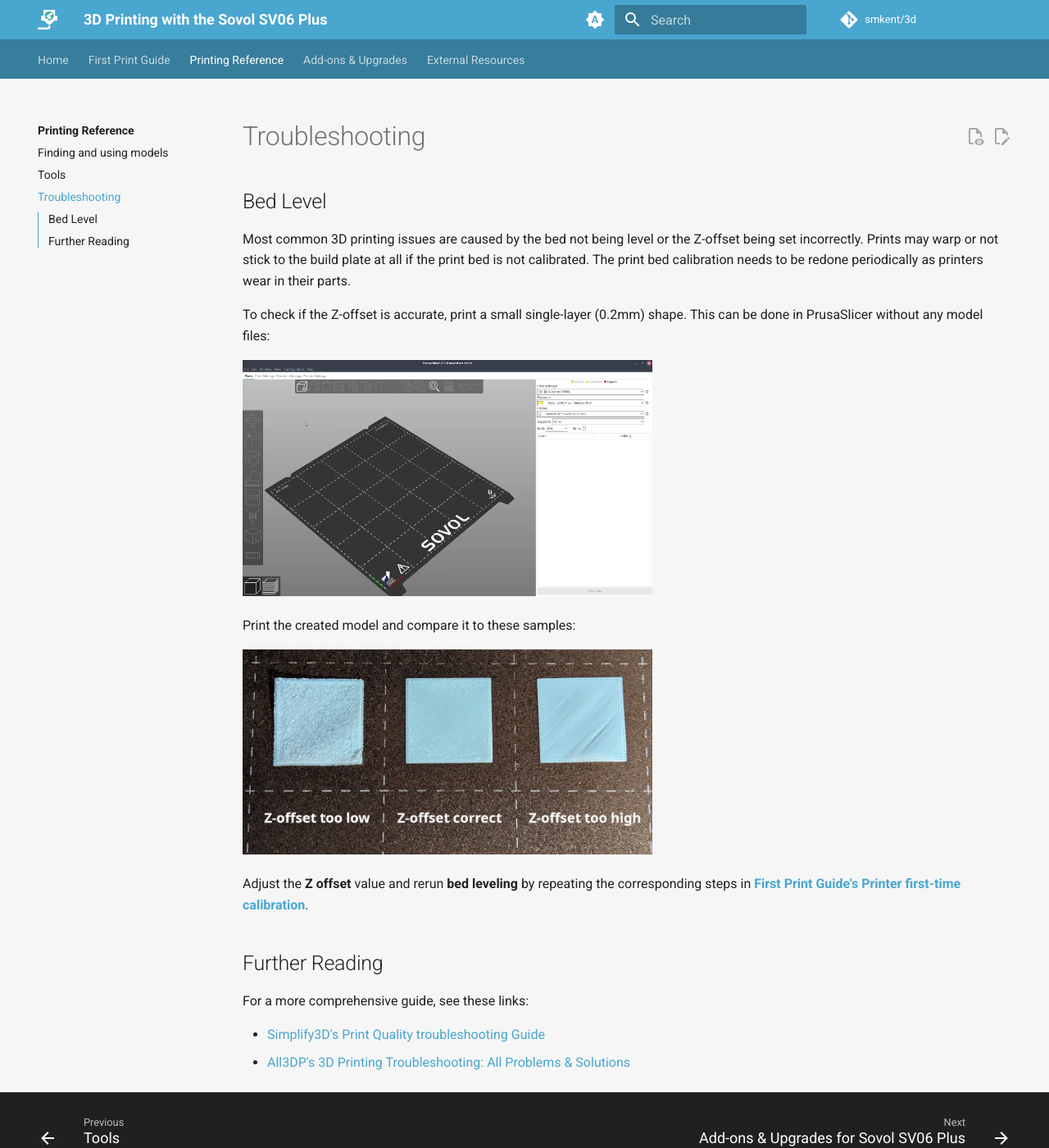
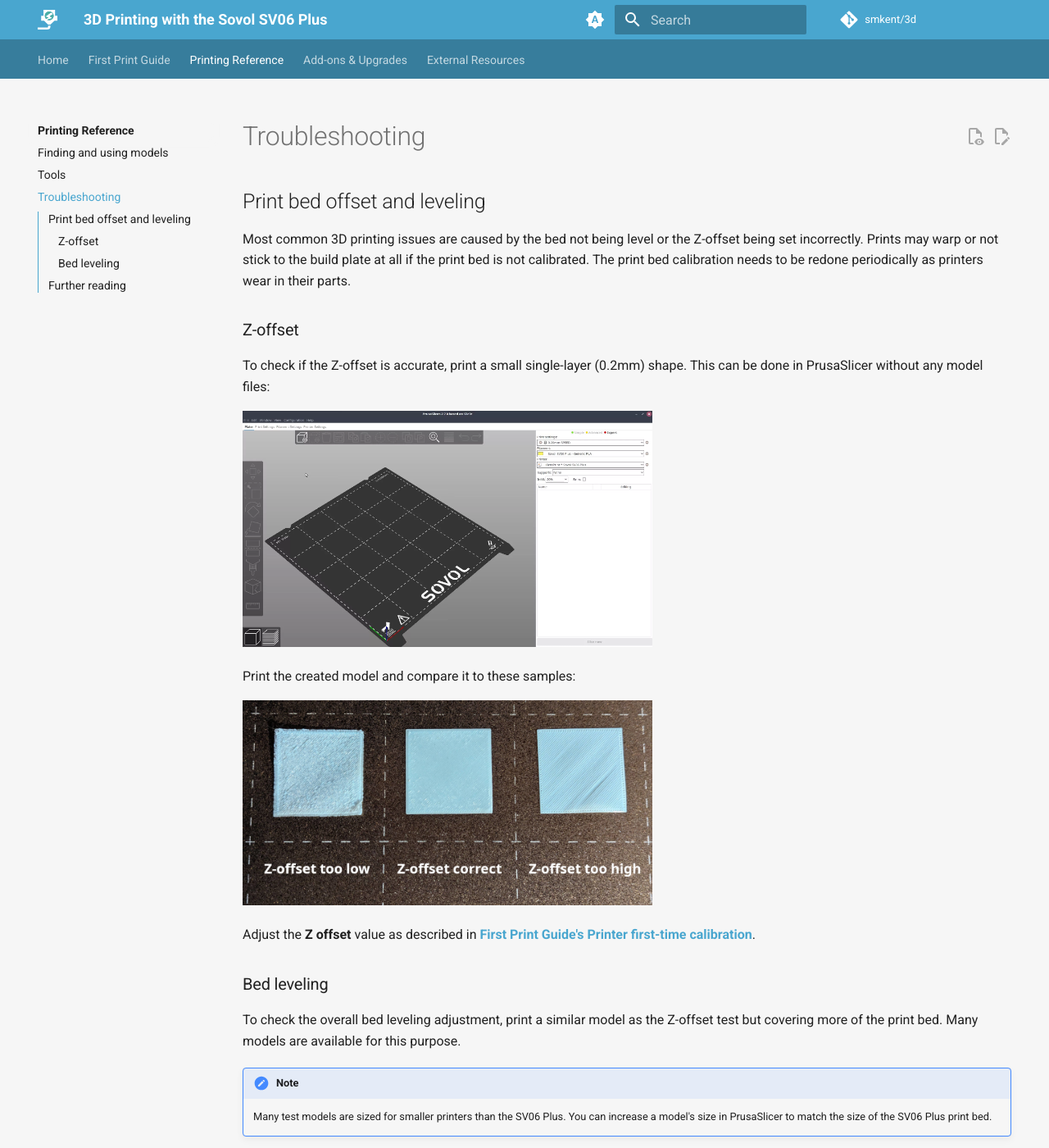
Before and after one commit to smkent/3d, an MkDocs documentation site: the page built from docs/reference/troubleshooting.md, in a window 1280 px wide and 1400 px high. Shown: the whole window at 82% size. Built offline with MkDocs 1.6.1 and Material for MkDocs 9.7.7, drawn with Linux system fonts in a browser that asks for light colours; plug-ins that fetch from the network failed and are left out; comment, search, counter and statistics services are not loaded; some of the changed text lies outside the part shown.

Commit message:
Add more to troubleshooting page

```diff
--- a/docs/css/custom.css
+++ b/docs/css/custom.css
@@ -21,6 +21,7 @@
 
 .amazon { color: #ff9900; }
 .printables { color: #ec703e; }
+.thingiverse { color: #146ef0; }
 .youtube { color: #ee0f0f; }
 
 * {
--- a/docs/reference/troubleshooting.md
+++ b/docs/reference/troubleshooting.md
@@ -1,11 +1,13 @@
 # Troubleshooting
 
-## Bed Level
+## Print bed offset and leveling
 
 Most common 3D printing issues are caused by the bed not being level or the
 Z-offset being set incorrectly. Prints may warp or not stick to the build plate
 at all if the print bed is not calibrated. The print bed calibration needs to be
 redone periodically as printers wear in their parts.
+
+### Z-offset
 
 To check if the Z-offset is accurate, print a small single-layer (0.2mm) shape.
 This can be done in PrusaSlicer without any model files:
@@ -16,11 +18,34 @@
 
 ![Z-offset result samples][photo-z-offset-samples]{ .thumb }
 
-Adjust the **Z offset** value and rerun **bed leveling** by repeating the
-corresponding steps in
-[**First Print Guide's Printer first-time calibration**][printer-calibration].
+Adjust the **Z offset** value as described in
+[**First Print Guide's Printer first-time calibration**][printer-calibration-z-offset].
 
-## Further Reading
+### Bed leveling
+
+To check the overall bed leveling adjustment, print a similar model as the
+Z-offset test but covering more of the print bed. Many models are available for
+this purpose.
+
+!!! note
+
+    Many test models are sized for smaller printers than the SV06 Plus. You can
+    increase a model's size in PrusaSlicer to match the size of the SV06 Plus
+    print bed.
+
+* [:simple-printables:{ .printables } SV06 Bed Level Test Print][weware-sv06-bed-level-test-print] by Weware
+* [:simple-printables:{ .printables } 5 Minute Bed Leveling Test][tac0man-bed-level-test] by tac0man
+* [:simple-thingiverse:{ .thingiverse } Ender3 Perfect Bed Leveling][thanapolboss-perfect-bed-leveling] by thanapolboss
+
+
+
+If the first layer on a one of these printed models looks different on different
+areas of the print bed, it's likely the bed leveling scan needs to be re-run.
+
+Rerun **bed leveling** as described in
+[**First Print Guide's Printer first-time calibration**][printer-calibration-leveling-the-bed].
+
+## Further reading
 
 For a more comprehensive guide, see these links:
 
@@ -30,6 +55,10 @@
 
 [all3dp-troubleshooting]: https://all3dp.com/1/common-3d-printing-problems-troubleshooting-3d-printer-issues/
 [photo-z-offset-samples]: ../img/photo-z-offset-samples.jpg
-[printer-calibration]: ../first-print/printer-calibration.md#preparation-for-bed-calibration
+[printer-calibration-leveling-the-bed]: ../first-print/printer-calibration.md#leveling-the-bed
+[printer-calibration-z-offset]: ../first-print/printer-calibration.md##setting-the-nozzle-height-offset-z-offset
 [prusaslicer-z-offset-test]: ../img/prusaslicer-z-offset-test.webp
 [simplify3d-print-quality-troubleshooting]: https://www.simplify3d.com/resources/print-quality-troubleshooting/
+[tac0man-bed-level-test]: https://www.printables.com/model/200367-5-minute-bed-leveling-test
+[thanapolboss-perfect-bed-leveling]: https://www.thingiverse.com/thing:4711071
+[weware-sv06-bed-level-test-print]: https://www.printables.com/model/487645-sv06-bed-level-test-print
```
Also changed, not shown: docs/reference/finding-models.md (+6 -6 lines).
